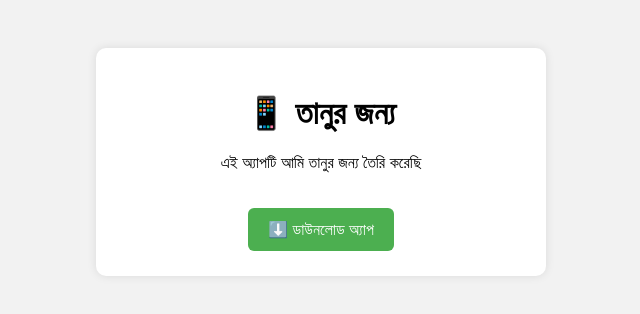
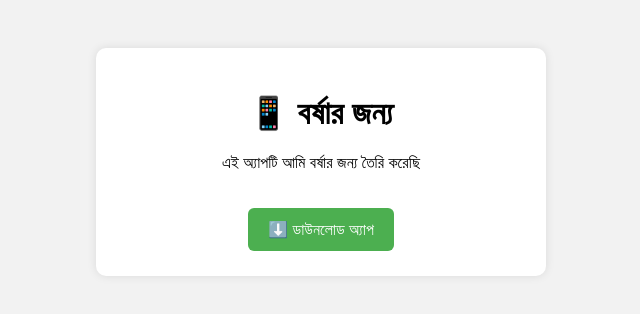
Before and after one commit to sohanurrahman99/my-app-site, a plain HTML site: page index.html in a window 1280 px wide. Shown: the full height of the page, 319-959 px from the left. Drawn offline with Linux system fonts and the light colour scheme.

Commit message:
Update index.html

```diff
--- a/index.html
+++ b/index.html
@@ -33,8 +33,8 @@
 <body>
 
 <div class="card">
-  <h1>📱 তানুর জন্য </h1>
-  <p>এই অ্যাপটি আমি তানুর জন্য তৈরি করেছি</p>
+  <h1>📱 বর্ষার জন্য </h1>
+  <p>এই অ্যাপটি আমি বর্ষার জন্য তৈরি করেছি</p>
 
   <a class="download"
      href="https://raw.githubusercontent.com/sohanurrahman99/my-app-site/main/YouTube_1768451868484_signed_mod.apk"
```
